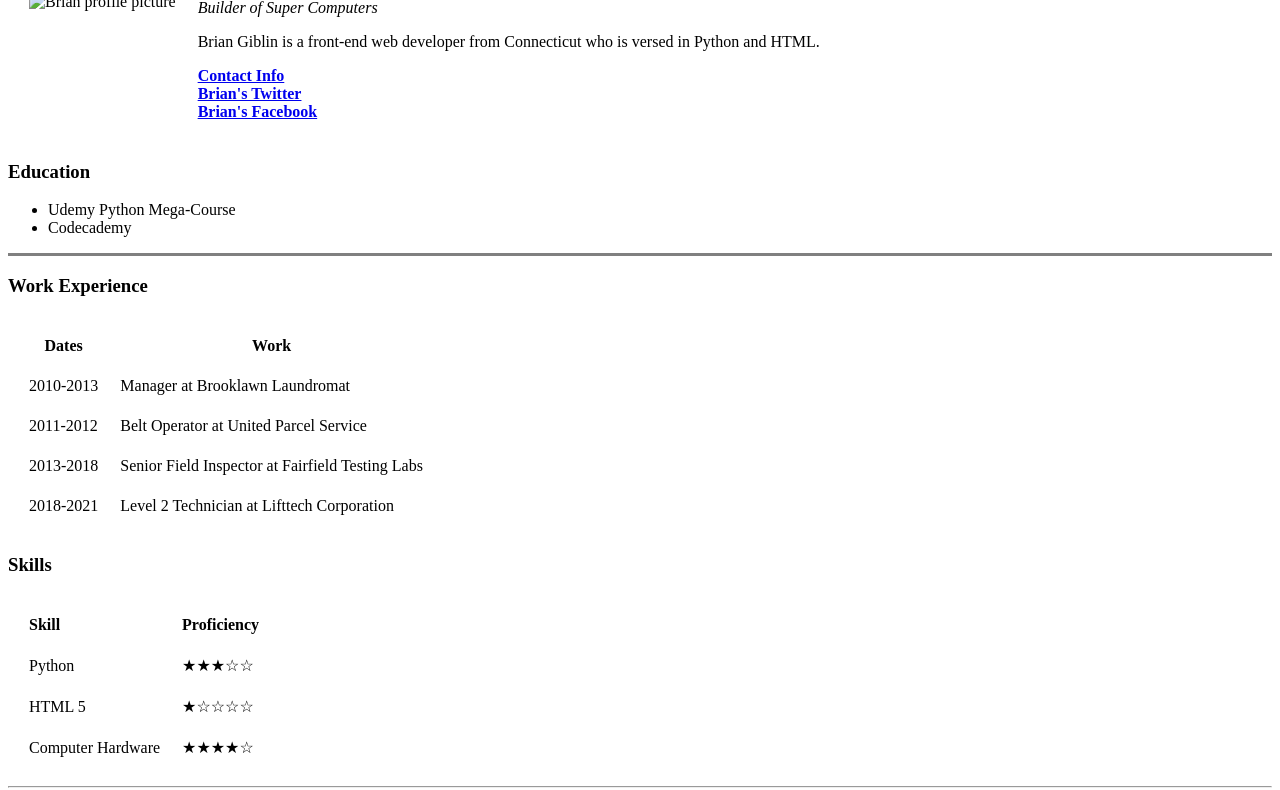
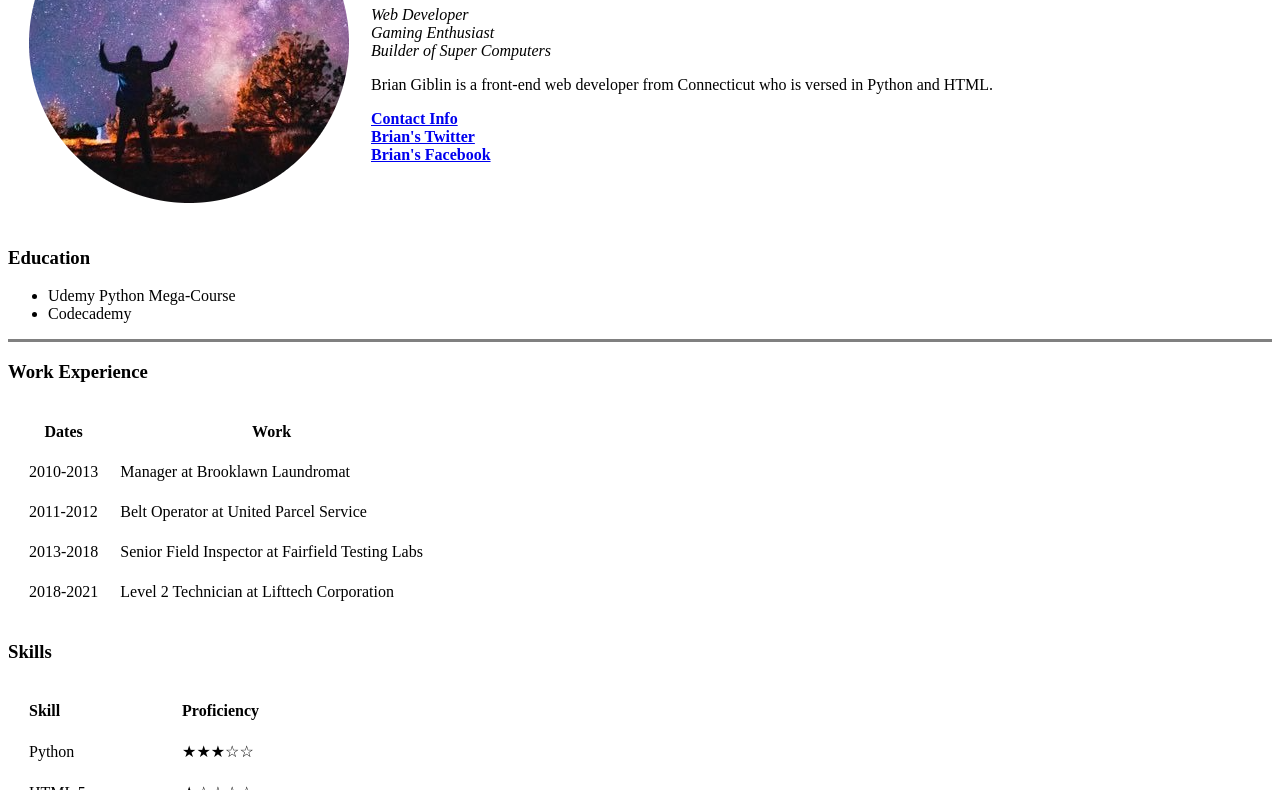
Before and after one commit to b-giblin/cv, a plain HTML site: page index.html in a window 1280 px wide. Shown: the part 146-936 px from the top of the page. Drawn offline with Linux system fonts and the light colour scheme.

Commit message:
added correct image file path

```diff
--- a/index.html
+++ b/index.html
@@ -9,7 +9,7 @@
 <body>
   <table cellspacing="20">
     <tr>
-      <td><img src="brian-modified.png" alt="Brian profile picture"></td>
+      <td><img src="images\brian-modified.png" alt="Brian profile picture"></td>
       <td><strong>
           <h1>Brian Giblin</h1>
         </strong>
```
